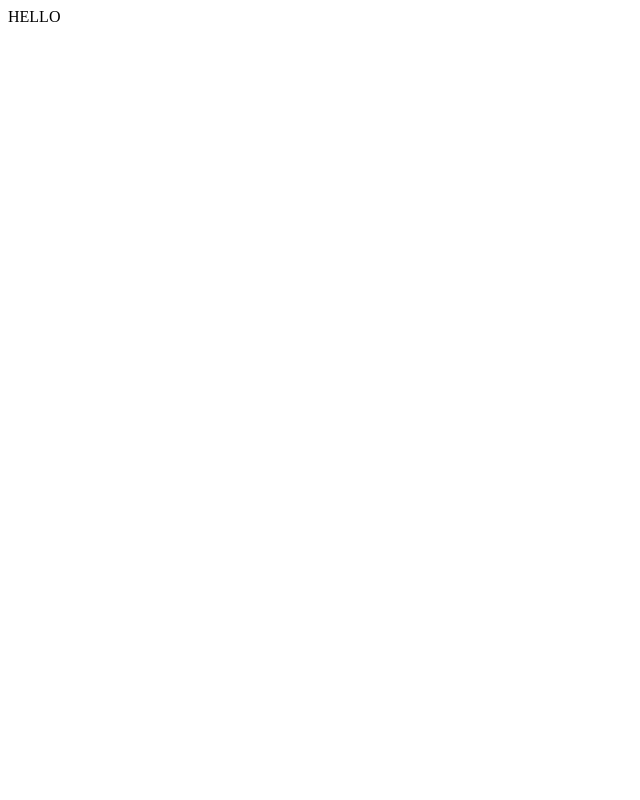
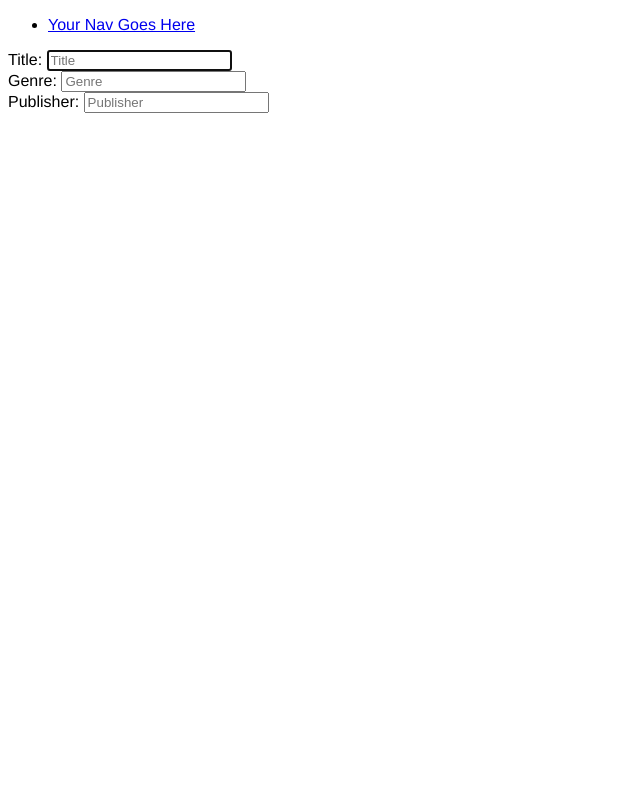
Before and after one commit to pvaliani/library_hw_full_stack_app, a Flask app: page /books/new in a window 1280 px wide. Before the commit the part shown is almost empty. Shown: the whole page, without its empty margins (0-640 px from the left). Run offline with Flask 2, Linux system fonts and the light colour scheme; a database or web service that is not in the repository returns one stand-in record (values such as "Sample title"); some libraries are stand-ins or nearby versions.

Commit message:
updated new and create

```diff
--- a/controllers/books_controller.py
+++ b/controllers/books_controller.py
@@ -25,6 +25,7 @@ def books():
 
 # NEW
 # GET '/books/new'
+# - Showns an html form to create a new task - this SHOWS US THE VIEW! So in our html code we set up what we want to have as inputs on our website so we can link the create method to it and input data
 
 @books_blueprint.route("/books/new", methods=['GET'])
 def new_book():
@@ -35,6 +36,18 @@ def new_book():
 
 # CREATE
 # POST '/books'
+
+
+@books_blueprint.route("/books", methods=['POST'])
+def create_book():
+    title = request.form['title']
+    genre = request.form['genre']
+    publisher = request.form['publisher']
+    author = author_repository.select(request.form['author_id'])
+    book = Book(title, genre, publisher, author)
+    book_repository.save(book)
+    return redirect('/books')
+
 
 
 # SHOW
@@ -55,7 +68,6 @@ def new_book():
 
 # - Here we define the action (also a route) we want to take on a book by its ID
 
-
 @books_blueprint.route("/books/<id>/delete", methods=["POST"])
 # - Ensure we give delete book id as an argument otherwise will get a TypeError
 def delete_book(id):
--- a/templates/books/new.html
+++ b/templates/books/new.html
@@ -1 +1,28 @@
-HELLO
+
+{% extends "base.html" %}
+{% block content %}
+
+<form action="/books" method="post">
+
+  <div>
+    <label for="title">Title:</label>
+    <input type="text" id="title" name="title" placeholder="Title" required autofocus>
+  </div>
+
+  <div>
+    <label for="genre">Genre:</label>
+    <input type="text" id="genre" name="genre" placeholder="Genre" required autofocus>
+  </div>
+
+  <div>
+    <label for="publisher">Publisher:</label>
+    <input type="text" id="publisher" name="publisher" placeholder="Publisher" required>
+  </div>
+
+
+
+
+
+
+
+  {% endblock %}
```
